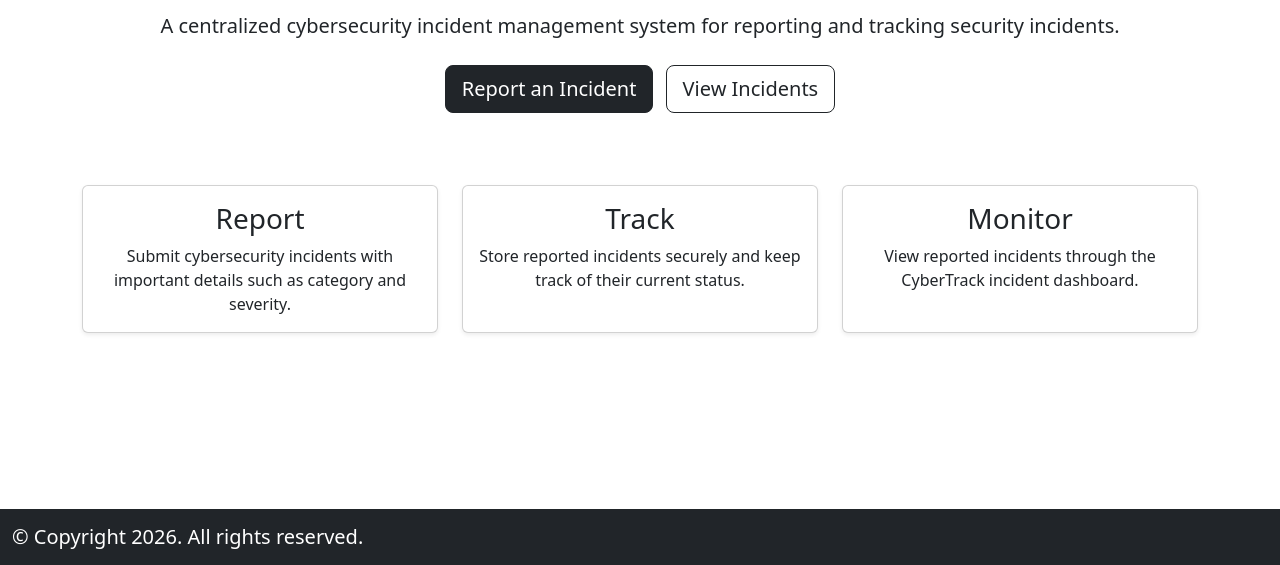
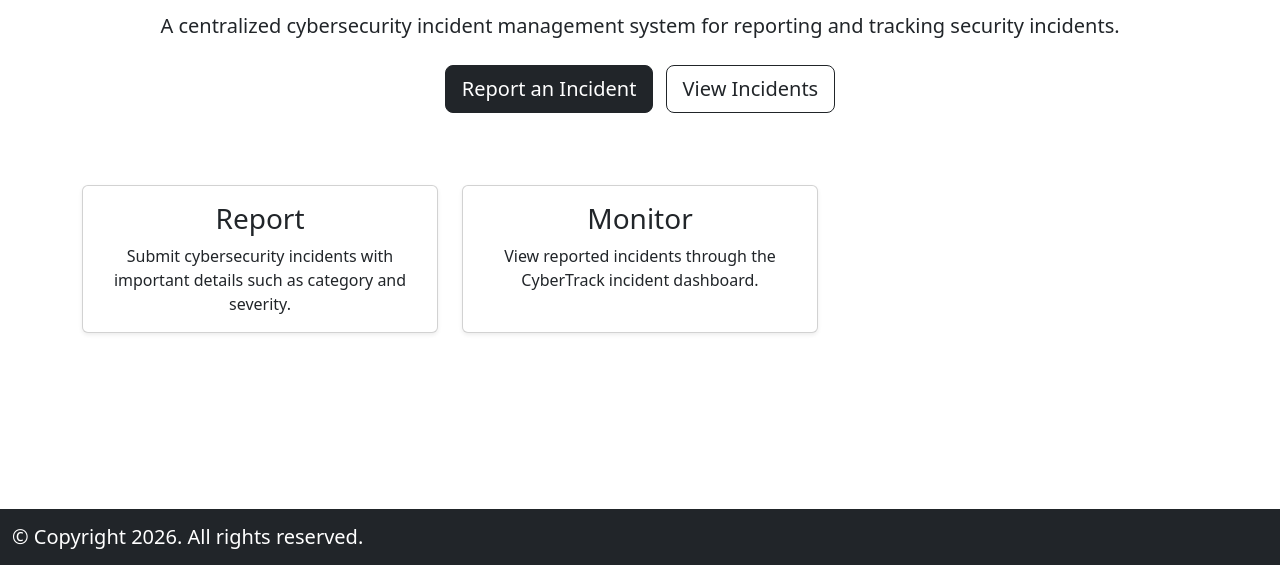
Before and after one commit to davidabati1960/INFR3120-Fall26-Project, a Node server app: page / in a window 1280 px wide. Shown: the part 235-800 px from the top of the page. Run offline with Node 20, Linux system fonts and the light colour scheme; some libraries are stand-ins or nearby versions.

Commit message:
Remove unnecessary track section

```diff
--- a/views/index.ejs
+++ b/views/index.ejs
@@ -39,18 +39,6 @@
             </div>
         </div>
 
-        <div class="col-md-4 mb-4">
-            <div class="card h-100 shadow-sm">
-                <div class="card-body">
-                    <i class="fa-solid fa-database fa-2x mb-3"></i>
-                    <h3 class="card-title">Track</h3>
-                    <p class="card-text">
-                        Store reported incidents securely and keep
-                        track of their current status.
-                    </p>
-                </div>
-            </div>
-        </div>
 
         <div class="col-md-4 mb-4">
             <div class="card h-100 shadow-sm">
```
